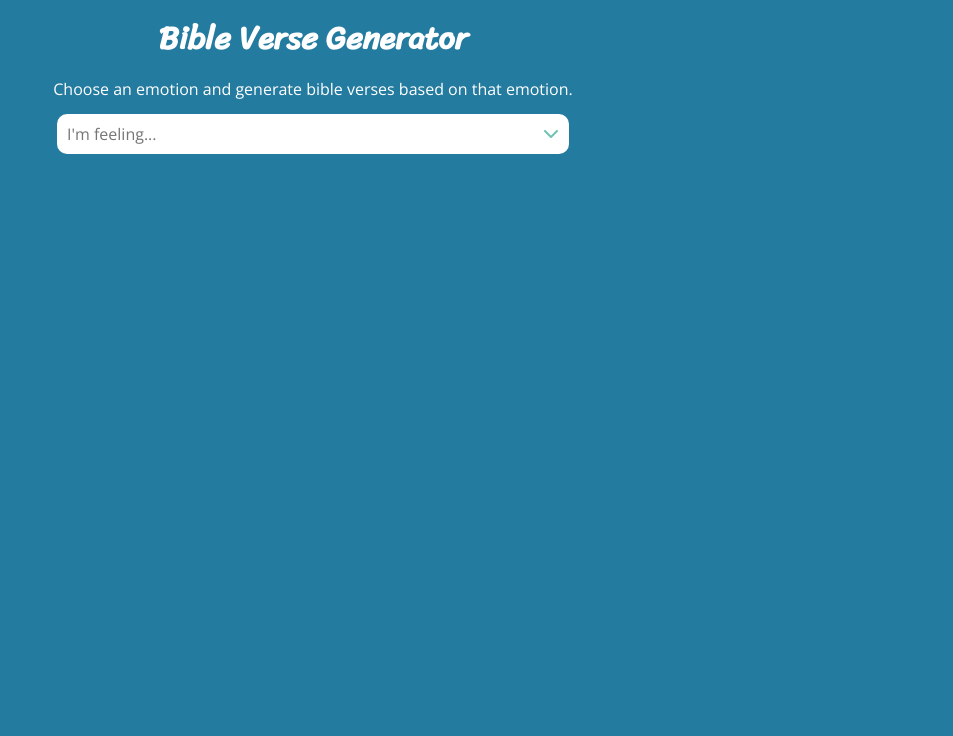
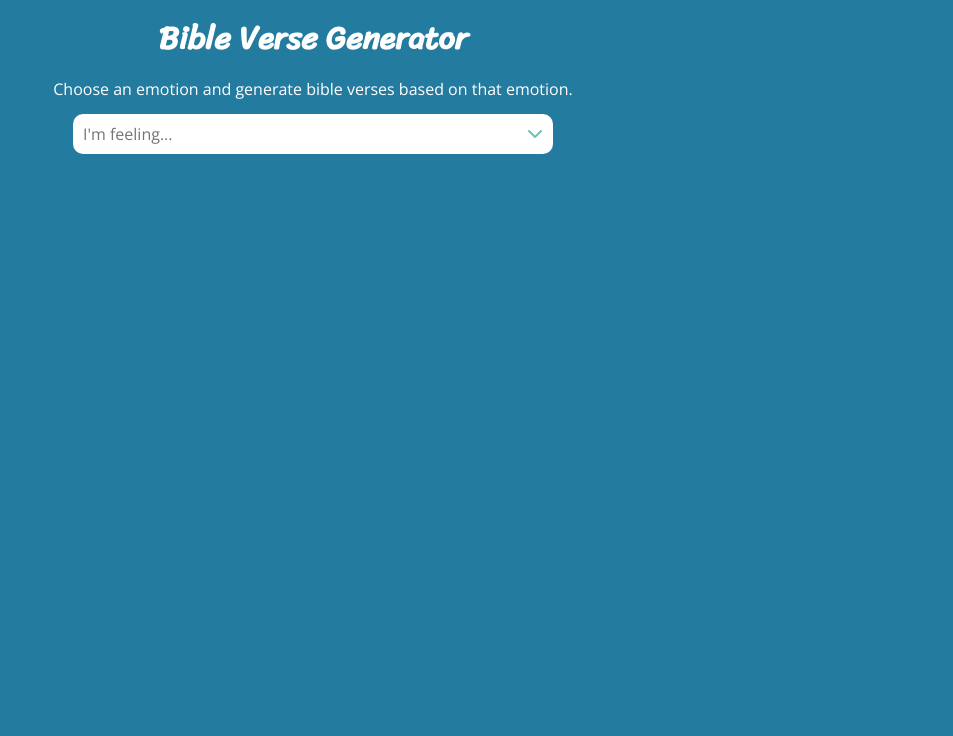
Before and after one commit to julieg18/bible-verse-generator, a website built with webpack: page src/html/index.html in a window 1280 px wide. Shown: the top 736 px of the page, without its empty margins (327-1280 px from the left). Built offline with nearby package versions, Linux system fonts and the light colour scheme.

Commit message:
make page width smaller on large screens

```diff
--- a/src/styles/style.css
+++ b/src/styles/style.css
@@ -15,3 +15,10 @@
     margin: 1rem auto;
   }
 }
+
+@media (min-width: 1280px) {
+  .page {
+    width: 1200px;
+    margin: 0 auto;
+  }
+}
```
Also changed, not shown: dist/index.bundle.js, dist/verses.bundle.js.
